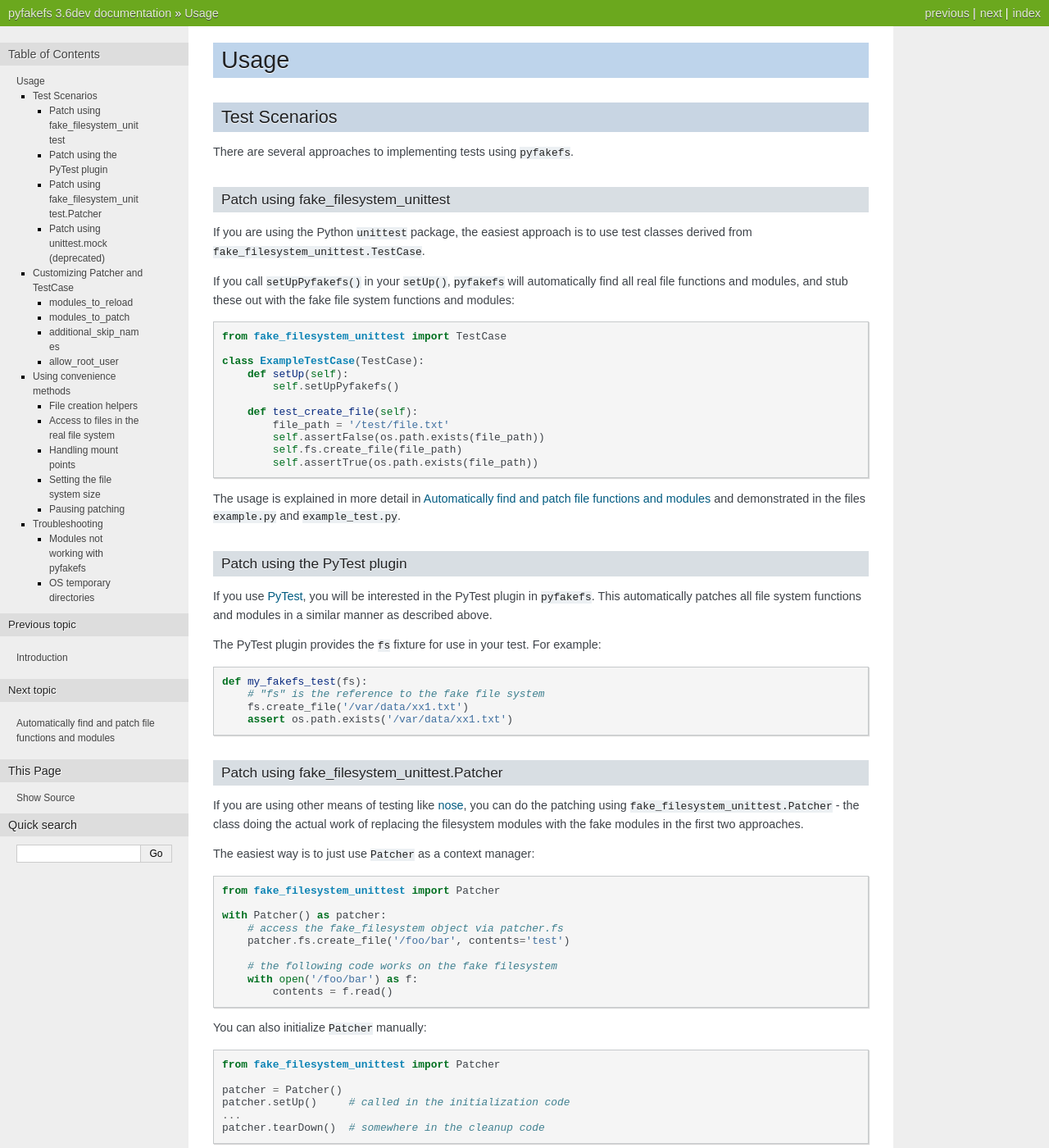
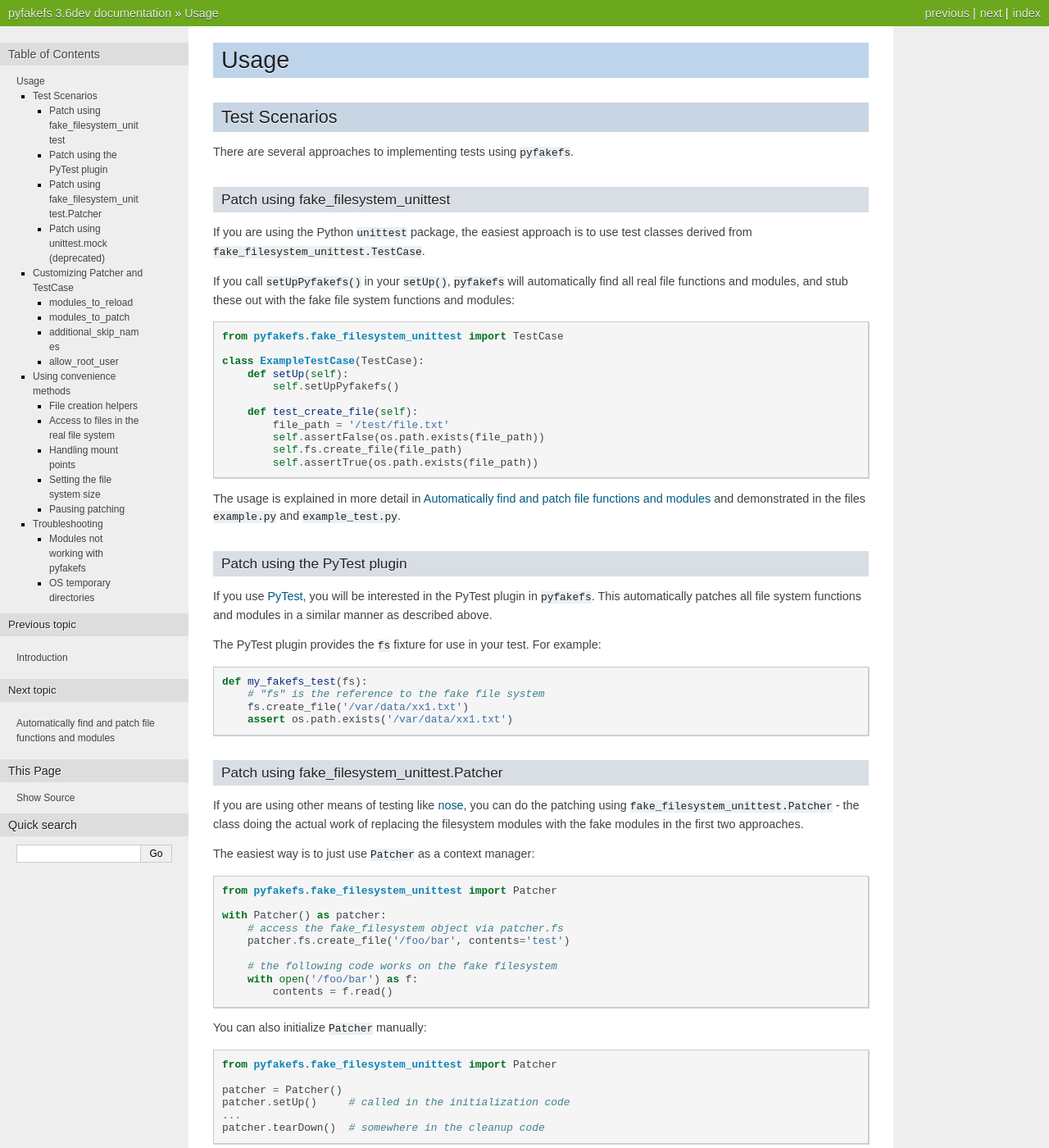
Before and after one commit to pytest-dev/pyfakefs, a Sphinx documentation site: the page built from docs/usage.rst, in a window 1280 px wide and 1400 px high. Shown: the whole window at 82% size. Built offline with Sphinx 7.4.7, drawn with Linux system fonts in a browser that asks for light colours; some of the changed text lies outside the part shown.

Commit message:
Fixed typo and formatting issue in documentation
- see #480

```diff
--- a/docs/usage.rst
+++ b/docs/usage.rst
@@ -16,7 +16,7 @@ with the fake file system functions and modules:
 
 .. code:: python
 
-    from fake_filesystem_unittest import TestCase
+    from pyfakefs.fake_filesystem_unittest import TestCase
 
     class ExampleTestCase(TestCase):
         def setUp(self):
@@ -57,7 +57,7 @@ The easiest way is to just use ``Patcher`` as a context manager:
 
 .. code:: python
 
-   from fake_filesystem_unittest import Patcher
+   from pyfakefs.fake_filesystem_unittest import Patcher
 
    with Patcher() as patcher:
        # access the fake_filesystem object via patcher.fs
@@ -71,7 +71,7 @@ You can also initialize ``Patcher`` manually:
 
 .. code:: python
 
-   from fake_filesystem_unittest import Patcher
+   from pyfakefs.fake_filesystem_unittest import Patcher
 
    patcher = Patcher()
    patcher.setUp()     # called in the initialization code
@@ -325,7 +325,7 @@ with large files).
 
 .. code:: python
 
-    from fake_filesystem_unittest import TestCase
+    from pyfakefs.fake_filesystem_unittest import TestCase
 
     class ExampleTestCase(TestCase):
         def setUp(self):
@@ -358,7 +358,7 @@ argument ``target_path``.
 
 .. code:: python
 
-    from fake_filesystem_unittest import TestCase
+    from pyfakefs.fake_filesystem_unittest import TestCase
 
     class ExampleTestCase(TestCase):
 
@@ -404,7 +404,7 @@ and you may fail to create new files if the fake file system is full.
 
 .. code:: python
 
-    from fake_filesystem_unittest import TestCase
+    from pyfakefs.fake_filesystem_unittest import TestCase
 
     class ExampleTestCase(TestCase):
 
```
Also changed, not shown: other parts of docs/usage.rst (+2 -2 lines), 1 other file.
